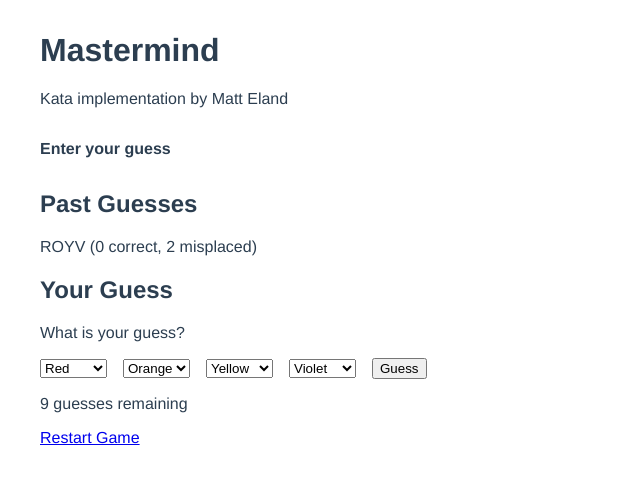
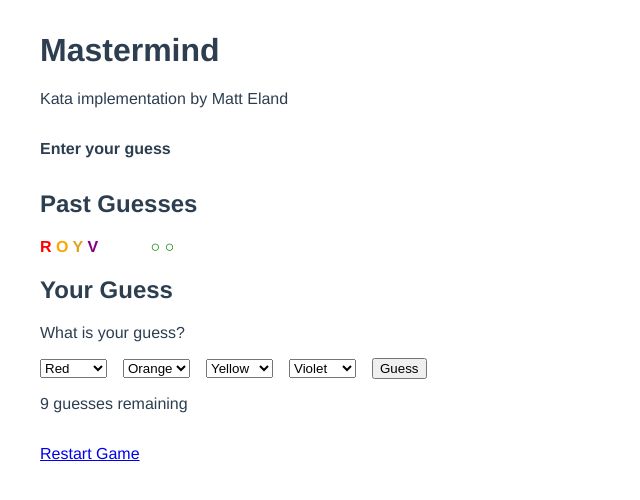
Before and after one commit to IntegerMan/Mastermind, a Vue app: page / in a window 1280 px wide. Both pictures are taken after a click on the button "Guess". Shown: the top 500 px of the page, without its empty margins (0-640 px from the left). Built offline with nearby package versions, Linux system fonts and the light colour scheme.

Commit message:
Stylized work. We're now good to go.

```diff
--- a/src/App.vue
+++ b/src/App.vue
@@ -8,7 +8,9 @@
       <h2>Your Guess</h2>
       <enter-guess />
     </div>
-    <a @click="reset" href="#">Restart Game</a>
+    <div class="restart">
+      <a @click="reset" href="#">Restart Game</a>
+    </div>
   </div>
 </template>
 
@@ -58,4 +60,7 @@ export default Vue.extend({
   margin-top: 2rem;
   margin-bottom: 2rem;
 }
+.restart {
+  margin-top: 2rem;
+}
 </style>
--- a/src/components/HistoryEntry.vue
+++ b/src/components/HistoryEntry.vue
@@ -1,8 +1,30 @@
 <template>
   <div>
-    {{ move.representation }}
-    <span>
-      ({{ move.exactlyCorrect }} correct, {{ move.partiallyCorrect }} misplaced)
+    <span
+      v-for="(char, index) in move.representation"
+      :key="'slot' + index"
+      :title="getTitle(char)"
+      :class="'color' + char"
+    >
+      {{ char }}
+    </span>
+    <span class="grading">
+      <span
+        v-for="(_, index) in move.exactlyCorrect"
+        :key="'exact' + index"
+        class="correct"
+        :title="move.exactlyCorrect + ' exactly correct'"
+      >
+        &#10003;
+      </span>
+      <span
+        v-for="(_, index) in move.partiallyCorrect"
+        :key="'partial' + index"
+        class="partial"
+        :title="move.partiallyCorrect + ' partially correct'"
+      >
+        &#9675;
+      </span>
     </span>
   </div>
 </template>
@@ -13,9 +35,57 @@ import { GameMove } from "../models/GameMove";
 export default {
   props: {
     move: GameMove
+  },
+  methods: {
+    getTitle(char: string): string {
+      switch (char) {
+        case "R":
+          return "Red";
+        case "O":
+          return "Orange";
+        case "G":
+          return "Green";
+        case "B":
+          return "Blue";
+        case "V":
+          return "Violet";
+        case "Y":
+          return "Yellow";
+        default:
+          return char;
+      }
+    }
   }
 };
 </script>
 
 <!-- Add "scoped" attribute to limit CSS to this component only -->
-<style scoped lang="scss"></style>
+<style scoped lang="scss">
+.grading {
+  margin-left: 3rem;
+  color: green;
+}
+
+span {
+  font-weight: bold;
+}
+
+.colorR {
+  color: red;
+}
+.colorG {
+  color: green;
+}
+.colorB {
+  color: blue;
+}
+.colorV {
+  color: purple;
+}
+.colorY {
+  color: goldenrod;
+}
+.colorO {
+  color: orange;
+}
+</style>
```
